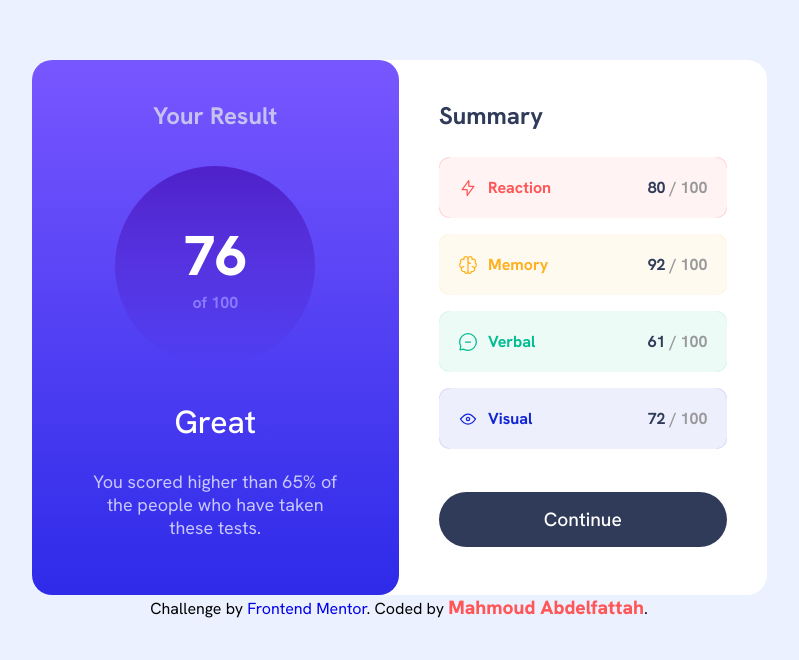
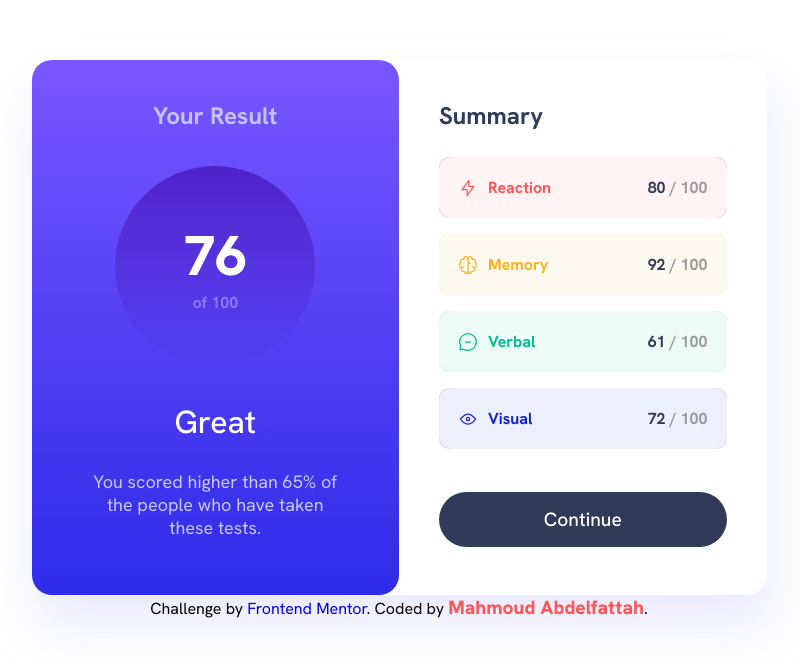
Before and after one commit to Mahmoud-Attalla/Results-summary-component, a plain HTML site: page index.html in a window 1280 px wide. Shown: the part 140-800 px from the top of the page, without its empty margins (241-1040 px from the left). Drawn offline with Linux system fonts and the light colour scheme.

Commit message:
Edit boxshadow

```diff
--- a/css/style.css
+++ b/css/style.css
@@ -38,7 +38,7 @@
 }
 body{
     font-family: var(--Hanken-Grotesk-font);
-    background-color: var(--Pale-blue);
+    background-color: var(--White);
     min-height: 960px;
     display: flex;
     justify-content: space-between;
@@ -52,6 +52,8 @@ a{
 .score-card{
     max-width: 735px;
     background-color: var(--White);
+
+    box-shadow: 5px 30px 50px  hsl(241, 100%, 89%,0.4);
 }
 /*start result*/
 .result{
```
